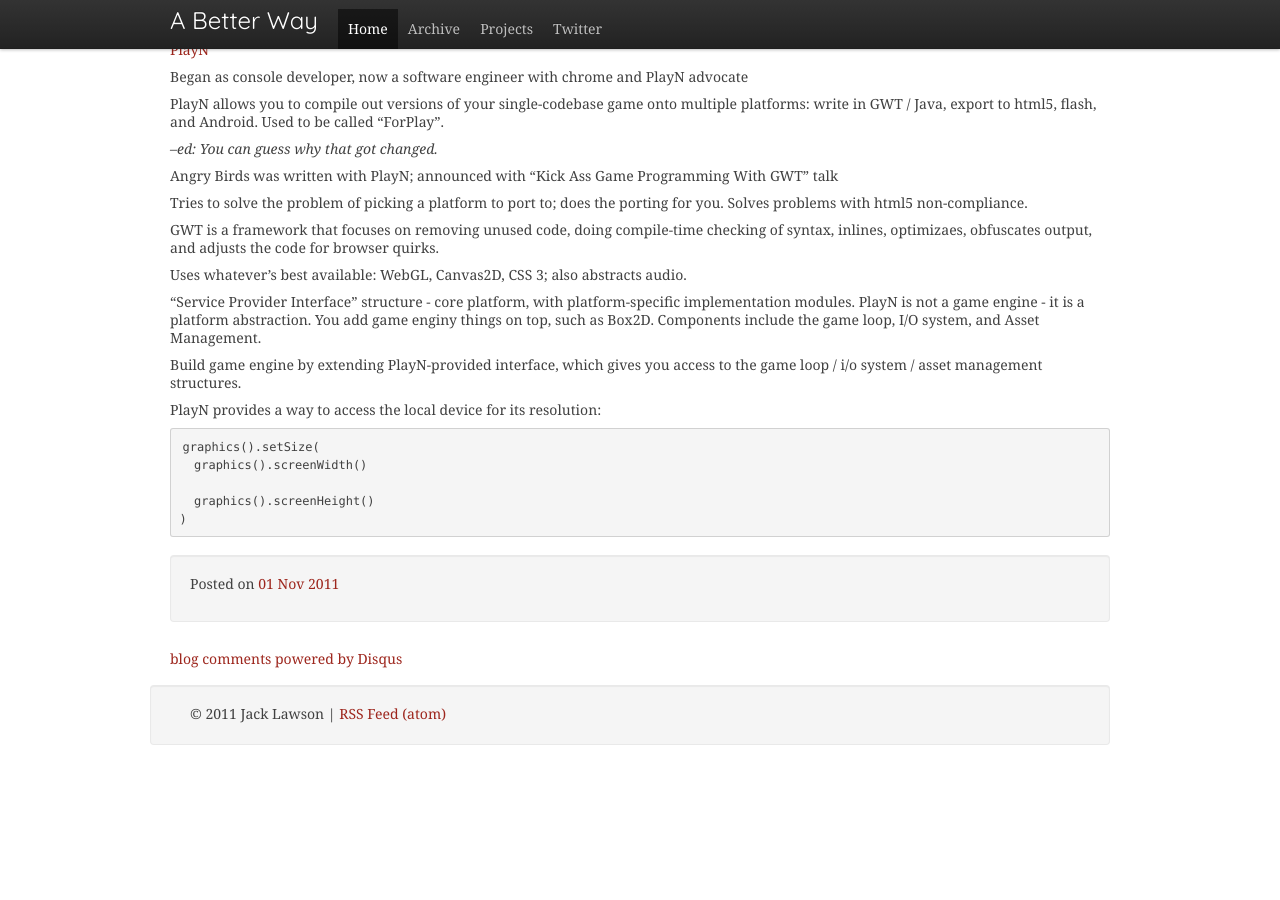
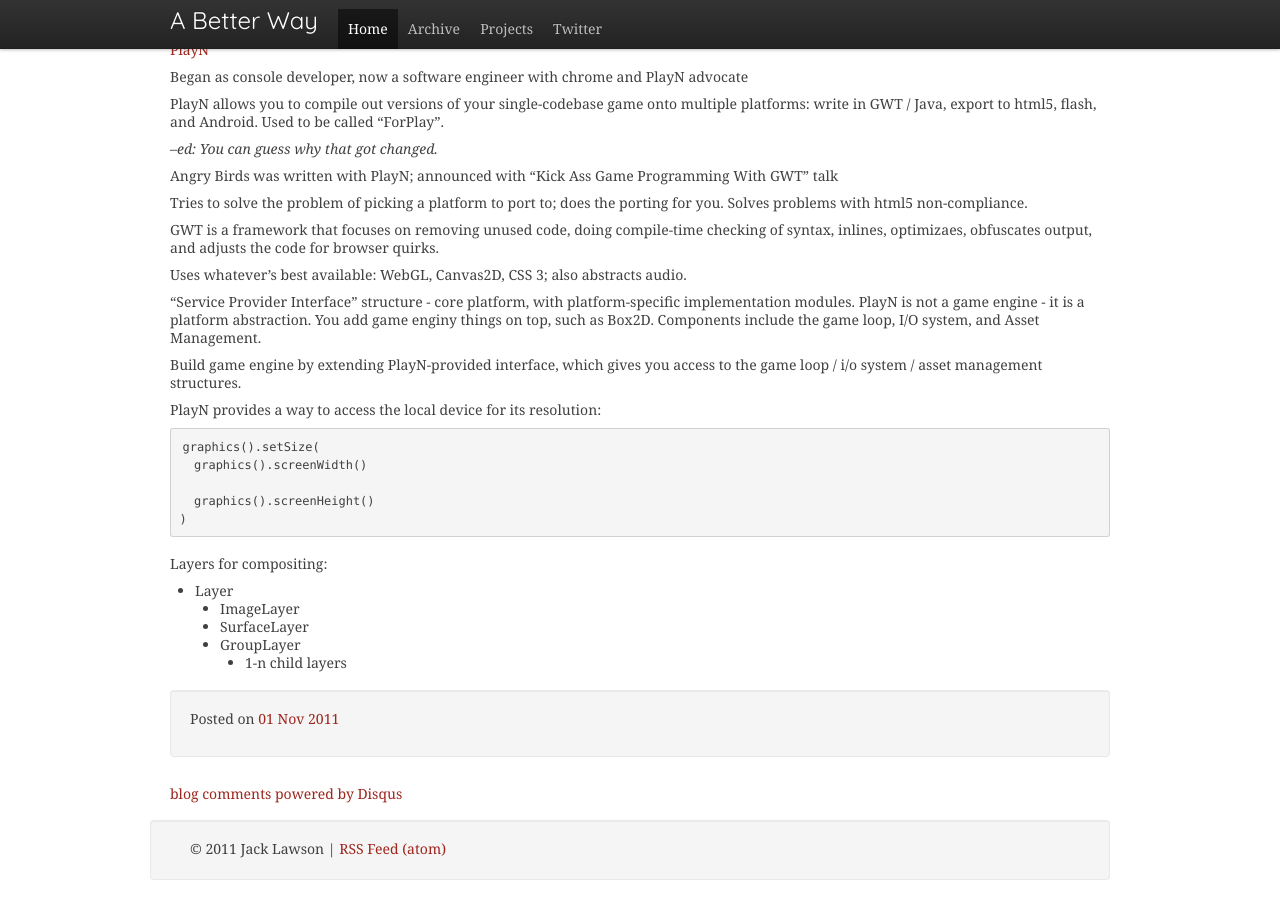
Before and after one commit to ajacksified/ajacksified.github.com, a Jekyll site: the page built from _posts/2011-11-01-new-game-conf-liveblog.markdown, in a window 1280 px wide and 900 px high, scrolled down 9832 px. Built offline with Jekyll 4.4.1, drawn with Linux system fonts in a browser that asks for light colours; nearby versions of some CDN libraries; some web fonts are replaced; Markdown is read by kramdown in place of the engine named in the settings; comment, search, counter and statistics services are not loaded; before the commit the page ends 10597 px from its top, so only the background shows below that.

Commit message:
Session 5

```diff
--- a/_posts/2011-11-01-new-game-conf-liveblog.markdown
+++ b/_posts/2011-11-01-new-game-conf-liveblog.markdown
@@ -686,3 +686,11 @@
 
       graphics().screenHeight()
     )
+
+Layers for compositing:
+
+* Layer
+    * ImageLayer
+    * SurfaceLayer
+    * GroupLayer
+        * 1-n child layers
```
